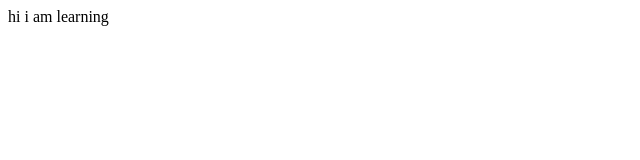
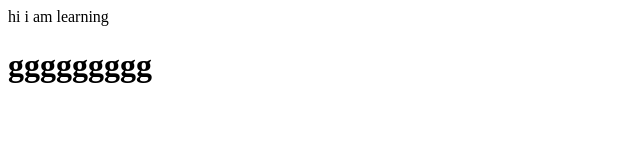
Before and after one commit to Ilisadas/localProjectOne, a plain HTML site: page index.html in a window 1280 px wide. Shown: the whole page, without its empty margins (0-640 px from the left). Drawn offline with Linux system fonts and the light colour scheme.

Commit message:
Feature 1 change

```diff
--- a/index.html
+++ b/index.html
@@ -1 +1,17 @@
 <p>hi i am learning </p>
+
+
+
+
+
+
+
+
+
+
+
+
+
+
+
+<h1>ggggggggg</h1>
```
